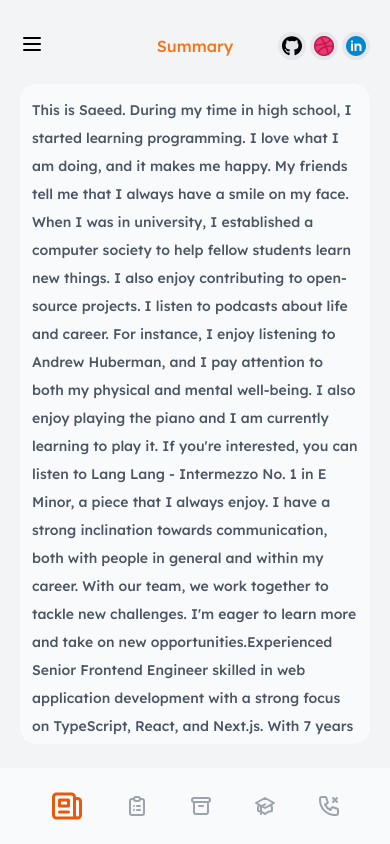
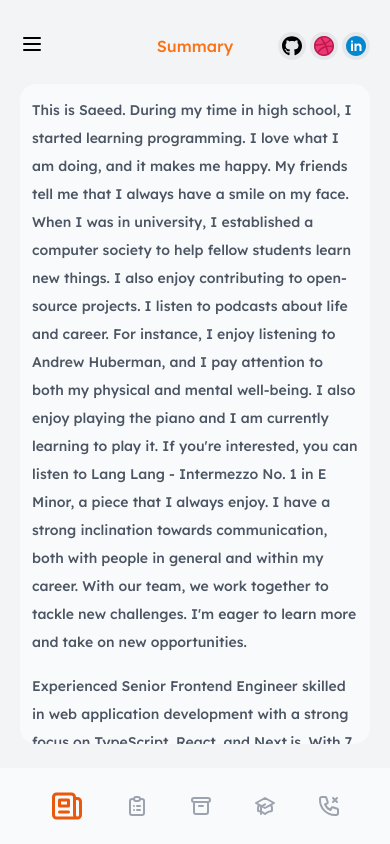
Before and after one commit to saeedkargosha/resume, a Next.js app: page / in a window 390 px wide. Built offline with nearby package versions, Linux system fonts and the light colour scheme.

Commit message:
Add space between summeries

```diff
--- a/app/page.tsx
+++ b/app/page.tsx
@@ -1,14 +1,17 @@
 export default function Home() {
   return (
     <div className='lg:py-6 lg:px-9'>
-      <p className='text-neutral-600 font-medium text-sm leading-7 lg:text-xl lg:leading-[50px]'>
-        {
-          "This is Saeed. During my time in high school, I started learning programming. I love what I am doing, and it makes me happy. My friends tell me that I always have a smile on my face. When I was in university, I established a computer society to help fellow students learn new things. I also enjoy contributing to open-source projects. I listen to podcasts about life and career. For instance, I enjoy listening to Andrew Huberman, and I pay attention to both my physical and mental well-being. I also enjoy playing the piano and I am currently learning to play it. If you're interested, you can listen to Lang Lang - Intermezzo No. 1 in E Minor, a piece that I always enjoy. I have a strong inclination towards communication, both with people in general and within my career. With our team, we work together to tackle new challenges. I'm eager to learn more and take on new opportunities."
-        }
-
-        {
-          'Experienced Senior Frontend Engineer skilled in web application development with a strong focus on TypeScript, React, and Next.js. With 7 years of experience, I possess a solid background in both backend and UI design, allowing me to effectively bridge the gap between design and development. My portfolio includes successful projects involving decentralized systems, e-commerce, and SaaS applications. Proficient in agile development methodologies, I have efficiently utilized tools like JIRA throughout my career. I take great pride in delivering productive and maintainable software while taking full ownership of the quality of my work.'
-        }
+      <p className='text-neutral-600 font-medium text-sm leading-7 lg:text-xl lg:leading-[50px] space-y-4'>
+        <div>
+          {
+            "This is Saeed. During my time in high school, I started learning programming. I love what I am doing, and it makes me happy. My friends tell me that I always have a smile on my face. When I was in university, I established a computer society to help fellow students learn new things. I also enjoy contributing to open-source projects. I listen to podcasts about life and career. For instance, I enjoy listening to Andrew Huberman, and I pay attention to both my physical and mental well-being. I also enjoy playing the piano and I am currently learning to play it. If you're interested, you can listen to Lang Lang - Intermezzo No. 1 in E Minor, a piece that I always enjoy. I have a strong inclination towards communication, both with people in general and within my career. With our team, we work together to tackle new challenges. I'm eager to learn more and take on new opportunities.\n"
+          }
+        </div>
+        <div>
+          {
+            'Experienced Senior Frontend Engineer skilled in web application development with a strong focus on TypeScript, React, and Next.js. With 7 years of experience, I possess a solid background in both backend and UI design, allowing me to effectively bridge the gap between design and development. My portfolio includes successful projects involving decentralized systems, e-commerce, and SaaS applications. Proficient in agile development methodologies, I have efficiently utilized tools like JIRA throughout my career. I take great pride in delivering productive and maintainable software while taking full ownership of the quality of my work.'
+          }
+        </div>
       </p>
     </div>
   )
```
